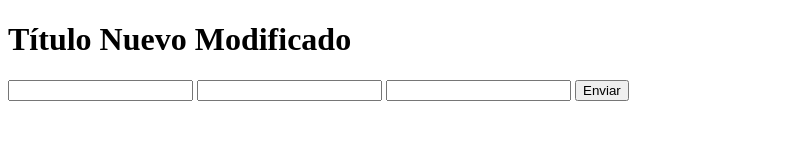
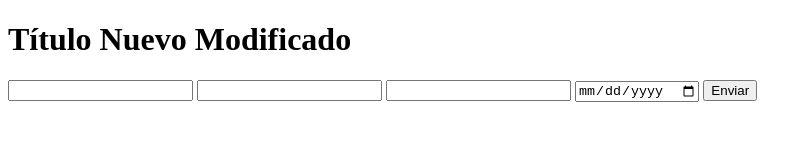
Before and after one commit to AntonioGranelDiana/HelloWorldGit, a plain HTML site: page index.html in a window 1280 px wide. Shown: the whole page, without its empty margins (0-812 px from the left). Drawn offline with Linux system fonts and the light colour scheme.

Commit message:
se implementó birth

```diff
--- a/index.html
+++ b/index.html
@@ -13,6 +13,7 @@
         <input type="number" name="firstName" id="firsName">
         <input type="text" name="lastName" id="lastName">
         <input type="number" name="age" id="age">
+        <input type="date" name="birtdate" id="birtdate">
         <input type="button" value="Enviar">
     </form>
 </body>
```
